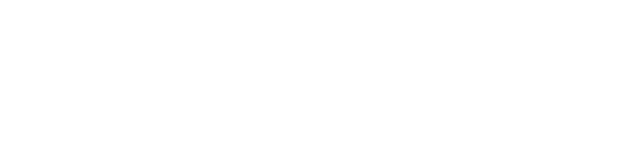
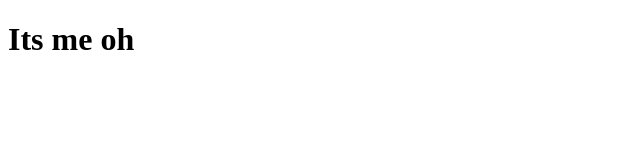
Before and after one commit to aisabor/bat-logic, a plain HTML site: page index.html in a window 1280 px wide. Shown: the whole page, without its empty margins (0-640 px from the left). Drawn offline with Linux system fonts and the light colour scheme.

Commit message:
Update index.html

```diff
--- a/index.html
+++ b/index.html
@@ -7,6 +7,6 @@
     <title>Abor</title>
 </head>
 <body>
-
+    <h1>Its me oh</h1>
 </body>
 </html>
```
